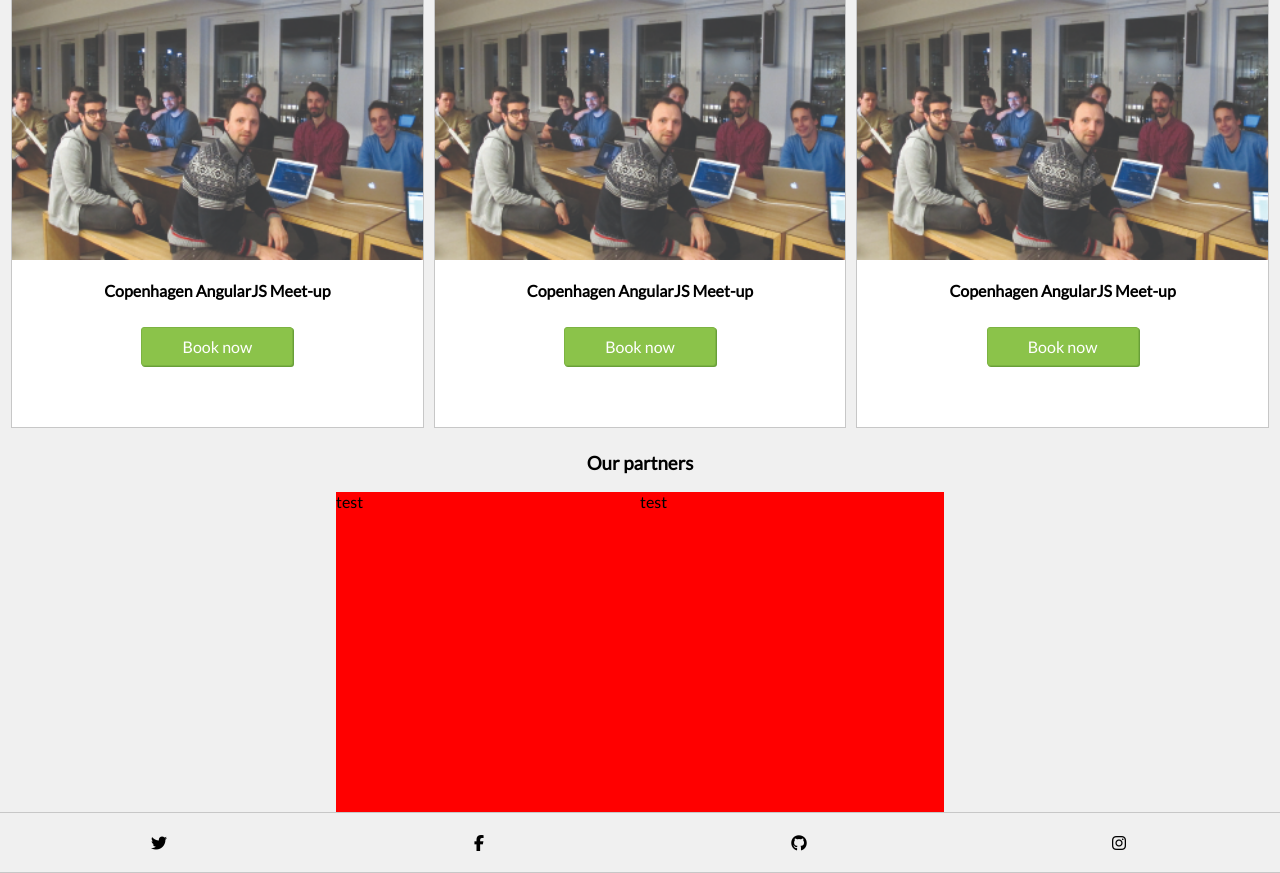
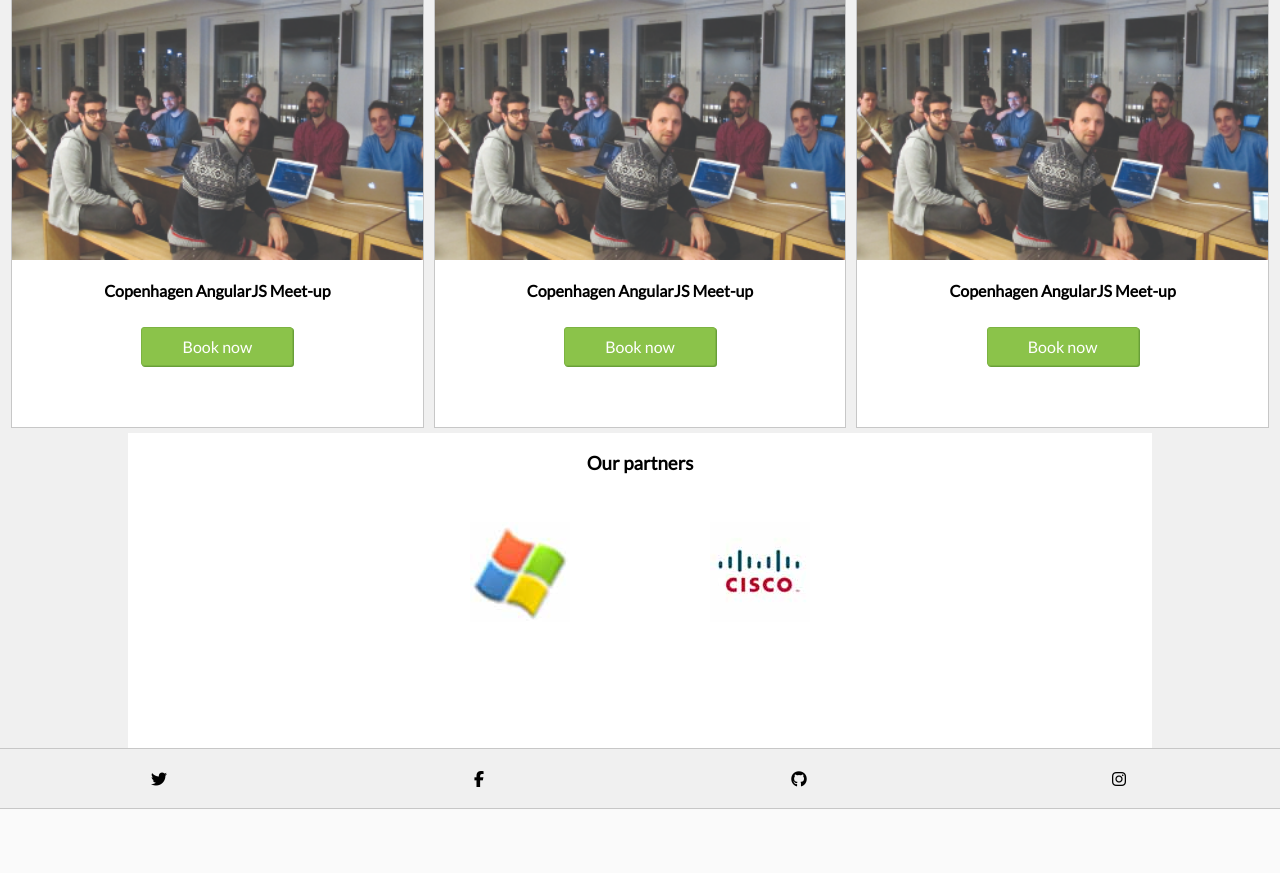
Before and after one commit to MattSkea/techtalks, a PHP site: page / in a window 1280 px wide. Shown: the part 726-1599 px from the top of the page. After the commit the page ends 1535 px from the top, so only its background shows below. Run offline with PHP 8.4, Linux system fonts and the light colour scheme; some libraries are stand-ins or nearby versions.

Commit message:
added links to partners

```diff
--- a/content/event.php
+++ b/content/event.php
@@ -37,17 +37,21 @@
   					<div class="button-green button bookEvent" data-go-to="section-confirm-booking" data-book="eventNumber-43">Book now</div>
   				</div>
 				</div>
-				<div class="event-card-partners-header"><h2>Partners</h2></div>
+			<div class="our-partners-bg-white">
+	<div class="event-card-partners-header"><h3>Our partners</h3>
+				</div>
 				<div class="event-card-event-partners-container">
 
   				<div class="event-card-event-partners-content">
-  					<img>test
+  					<a target="blank" href="https://www.microsoft.com/da-dk/"><img class="event-partners-image-partner" src="img/content/partner_image_1.jpg"></a>
   				</div>
+
   				<div class="event-card-event-partners-content">
-  					<img>test
+  					<a target="blank" href="http://www.cisco.com/"><img class="event-partners-image-partner" src="img/content/partner_image_2.jpg"></a>
   				</div>
 
 				</div>
+			</div>
 				<div class="event-card-content-tags">
   				<div class="event-card-content-tags-tags">angularJS, Ionic, lorem, ipsum,</div>
 				</div>
--- a/content/home.php
+++ b/content/home.php
@@ -137,16 +137,19 @@
 	</div>
 </div>
 <!-- 	events ends  partners start-->
-				<div class="event-card-partners-header"><h3>Our partners</h3></div>
+	<div class="our-partners-bg-white">
+	<div class="event-card-partners-header"><h3>Our partners</h3>
+				</div>
 				<div class="event-card-event-partners-container">
 
   				<div class="event-card-event-partners-content">
-  					<img>test
+  					<a target="blank" href="https://www.microsoft.com/da-dk/"><img class="event-partners-image-partner" src="img/content/partner_image_1.jpg"></a>
   				</div>
   				<div class="event-card-event-partners-content">
-  					<img>test
+  				<a target="blank" href="http://www.cisco.com/">	<img class="event-partners-image-partner" src="img/content/partner_image_2.jpg"></a>
   				</div>
 
 				</div>
+			</div>
 <!-- partners ends-->
 </div>
--- a/content/our-partners.php
+++ b/content/our-partners.php
@@ -71,14 +71,15 @@
 			</div>
 			<!-- 	events ends  partners start-->
 			<div class="our-partners-bg-white">
-				<div class="event-card-partners-header"><h3>Our partners</h3></div>
+	<div class="event-card-partners-header"><h3>Our partners</h3>
+				</div>
 				<div class="event-card-event-partners-container">
 
   				<div class="event-card-event-partners-content">
-  					<img>test
+  					<a target="blank" href="https://www.microsoft.com/da-dk/"><img class="event-partners-image-partner" src="img/content/partner_image_1.jpg"></a>
   				</div>
   				<div class="event-card-event-partners-content">
-  					<img>test
+  				<a target="blank" href="http://www.cisco.com/">	<img class="event-partners-image-partner" src="img/content/partner_image_2.jpg"></a>
   				</div>
 
 				</div>
--- a/css/style.css
+++ b/css/style.css
@@ -323,10 +323,16 @@ footer .social-media-icons {
 .event-card-event-partners-content {
   width: 320px;
   height: 320px;
-  background-color: red; }
+  display: flex;
+  justify-content: center; }
 
 .event-card-partners-header {
   text-align: center; }
+
+.event-partners-image-partner {
+  width: 100px;
+  height: 100px;
+  padding-top: 30%; }
 
 /**********QUICK RESONSIVE SETUP**********/
 .mobile {
@@ -639,7 +645,6 @@ footer .social-media-icons {
     width: 24%;
     height: 0;
     padding-bottom: 50%;
-    background-color: red;
     flex: 0 1 calc(50% - 1em); }
 
   /**********QUICK RESONSIVE SETUP**********/
@@ -733,6 +738,13 @@ footer .social-media-icons {
   .our-partners-get-container {
     width: 25%; }
 
+  .our-partners-bg-white {
+    background-color: white;
+    width: 100%;
+    display: flex;
+    flex-direction: column;
+    align-items: center; }
+
   /*************our partners ends**************/ }
 /*MEDIA QUERY - SMALL PC*/
 @media screen and (min-width: 1024px) {
@@ -797,7 +809,6 @@ footer .social-media-icons {
     width: 24%;
     height: 0;
     padding-bottom: 25%;
-    background-color: red;
     flex: 0 2 calc(25% - 1em); }
 
   .event-card-map-img {
@@ -875,6 +886,15 @@ footer .social-media-icons {
     display: flex;
     flex-direction: row; }
 
+  .our-partners-bg-white {
+    background-color: white;
+    width: 1024px;
+    display: flex;
+    flex-direction: column;
+    justify-content: center;
+    align-items: center;
+    margin: 0 auto; }
+
   /*************our partners ends**************/ }
 
 /*# sourceMappingURL=style.css.map */
--- a/scss/style.scss
+++ b/scss/style.scss
@@ -392,12 +392,17 @@ footer .social-media-icons{
 .event-card-event-partners-content{
 	width:320px;
 	height:320px;
-	background-color:red;
+	display:flex;
+	justify-content:center;
 }
 .event-card-partners-header{
 	text-align:center;
 }
-
+.event-partners-image-partner{
+	width:100px;
+	height:100px;
+	padding-top:30%;
+}
 
 /**********QUICK RESONSIVE SETUP**********/
 .mobile{
@@ -742,7 +747,6 @@ align-items:center;
 		width:24%;
 		height:0;
 		padding-bottom:50%;
-		background-color:red;
 		flex: 0 1 calc(50% - 1em);
 	}
 
@@ -859,6 +863,13 @@ width:50%;
 	width:25%;
 
 }
+.our-partners-bg-white{
+	background-color:white;
+	width:100%;
+	display:flex;
+	flex-direction:column;
+	align-items:center;
+}
 /*************our partners ends**************/
 
 
@@ -945,7 +956,6 @@ width:50%;
 		width:24%;
 		height:0;
 		padding-bottom:25%;
-		background-color:red;
 		flex: 0 2 calc(25% - 1em);
 	}
 	.event-card-map-img{
@@ -1043,6 +1053,15 @@ width:50%;
 	flex-direction:row;
 
 }
+.our-partners-bg-white{
+	background-color:white;
+	width:1024px;
+	display:flex;
+	flex-direction:column;
+	justify-content:center;
+	align-items:center;
+	margin:0 auto;
+}
 /*************our partners ends**************/
 
 }
```
Also changed, not shown: img/content/partner_image_1.jpg (added), img/content/partner_image_2.jpg (added), 1 other file.
